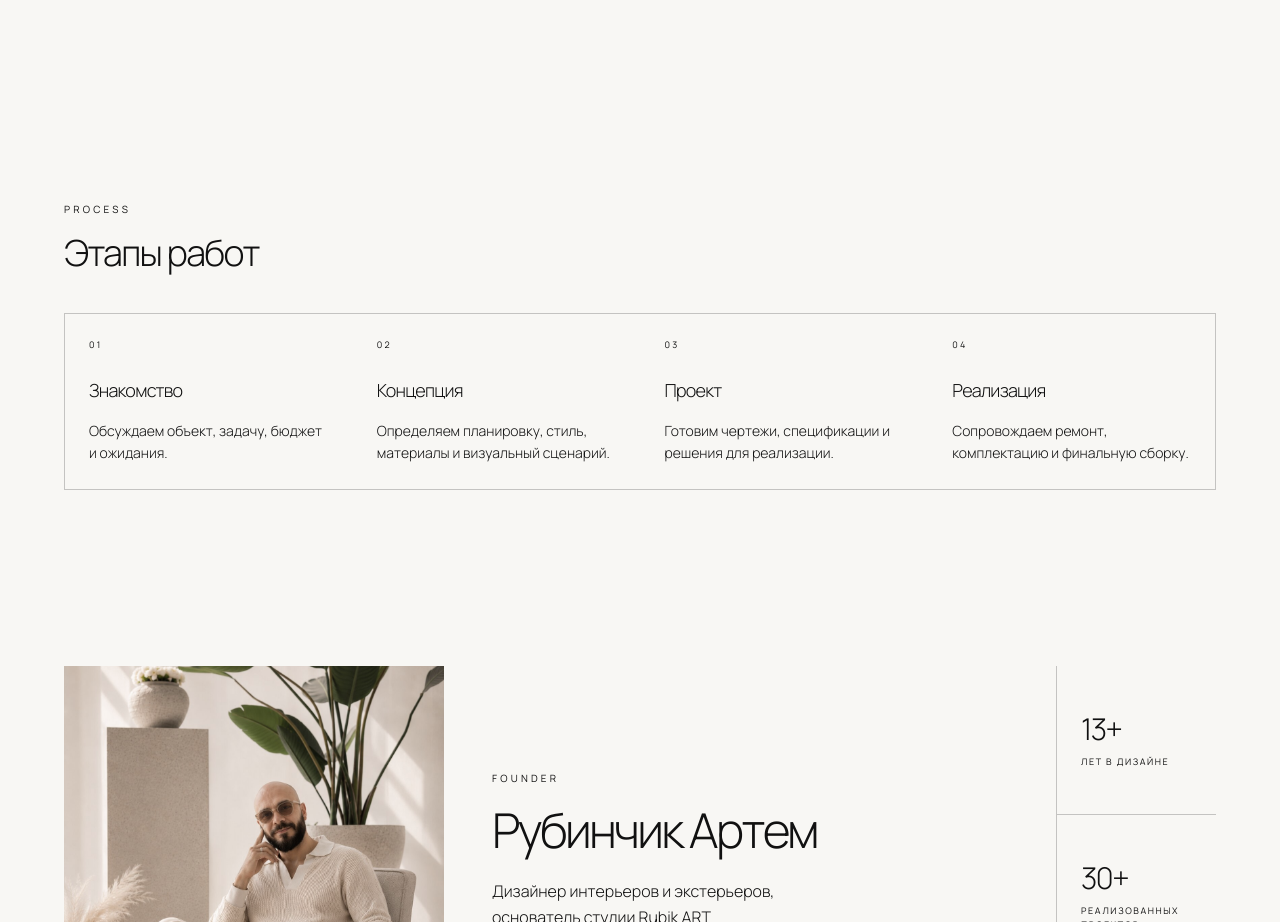
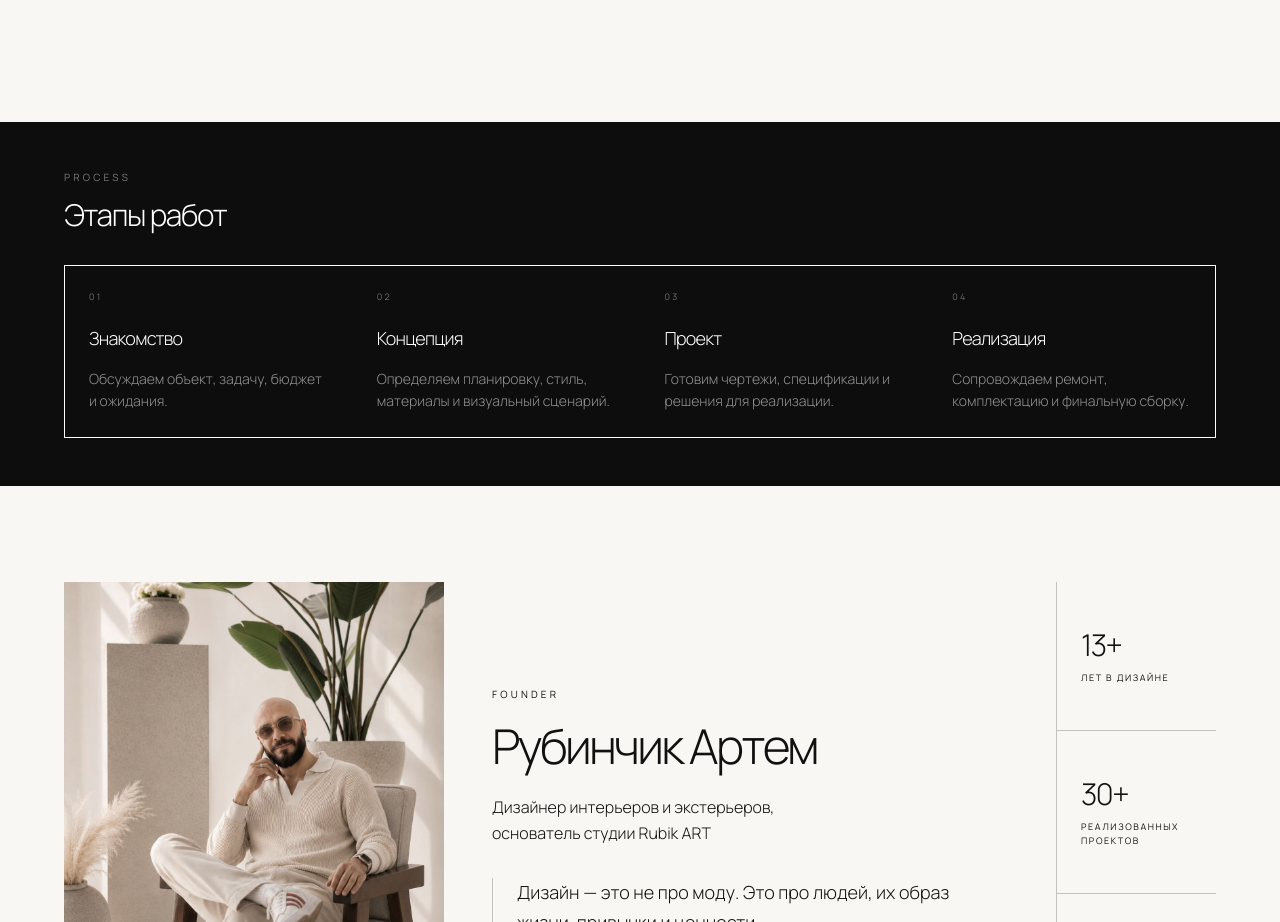
Before and after one commit to artrubinchik/DERZAi, a Next.js app: page / in a window 1280 px wide. Shown: the part 1580-2502 px from the top of the page. Built offline with nearby package versions, Linux system fonts and the light colour scheme; no server answers.

Commit message:
Update Benefits component styles and text colors

```diff
--- a/components/Benefits.tsx
+++ b/components/Benefits.tsx
@@ -19,32 +19,32 @@ const steps = [
 
 export default function Benefits() {
   return (
-    <section className="section-soft py-14 md:py-20">
+    <section className="bg-[#0d0d0d] py-10 text-white md:py-12">
       <div className="mx-auto max-w-7xl px-6 md:px-12 lg:px-16">
-        <div className="mb-10 flex items-end justify-between gap-8">
+        <div className="mb-8 flex items-end justify-between gap-8">
           <div>
-            <p className="mb-4 text-[10px] uppercase tracking-[0.32em] text-muted">
+            <p className="mb-3 text-[10px] uppercase tracking-[0.32em] text-white/45">
               Process
             </p>
 
-            <h2 className="text-2xl font-light tracking-[-0.045em] md:text-4xl">
+            <h2 className="text-2xl font-light tracking-[-0.045em] text-white md:text-3xl">
               Этапы работ
             </h2>
           </div>
         </div>
 
-        <div className="grid gap-px border border-[var(--line)] md:grid-cols-4">
+        <div className="grid gap-px border border-white/12 md:grid-cols-4">
           {steps.map((step, i) => (
             <div key={i} className="p-5 md:p-6">
-              <p className="mb-6 text-[9px] uppercase tracking-[0.26em] text-muted">
+              <p className="mb-5 text-[9px] uppercase tracking-[0.26em] text-white/40">
                 0{i + 1}
               </p>
 
-              <h3 className="text-lg font-light tracking-[-0.04em]">
+              <h3 className="text-lg font-light tracking-[-0.04em] text-white">
                 {step.title}
               </h3>
 
-              <p className="mt-4 text-sm font-light leading-relaxed text-muted">
+              <p className="mt-4 text-sm font-light leading-relaxed text-white/55">
                 {step.text}
               </p>
             </div>
```
